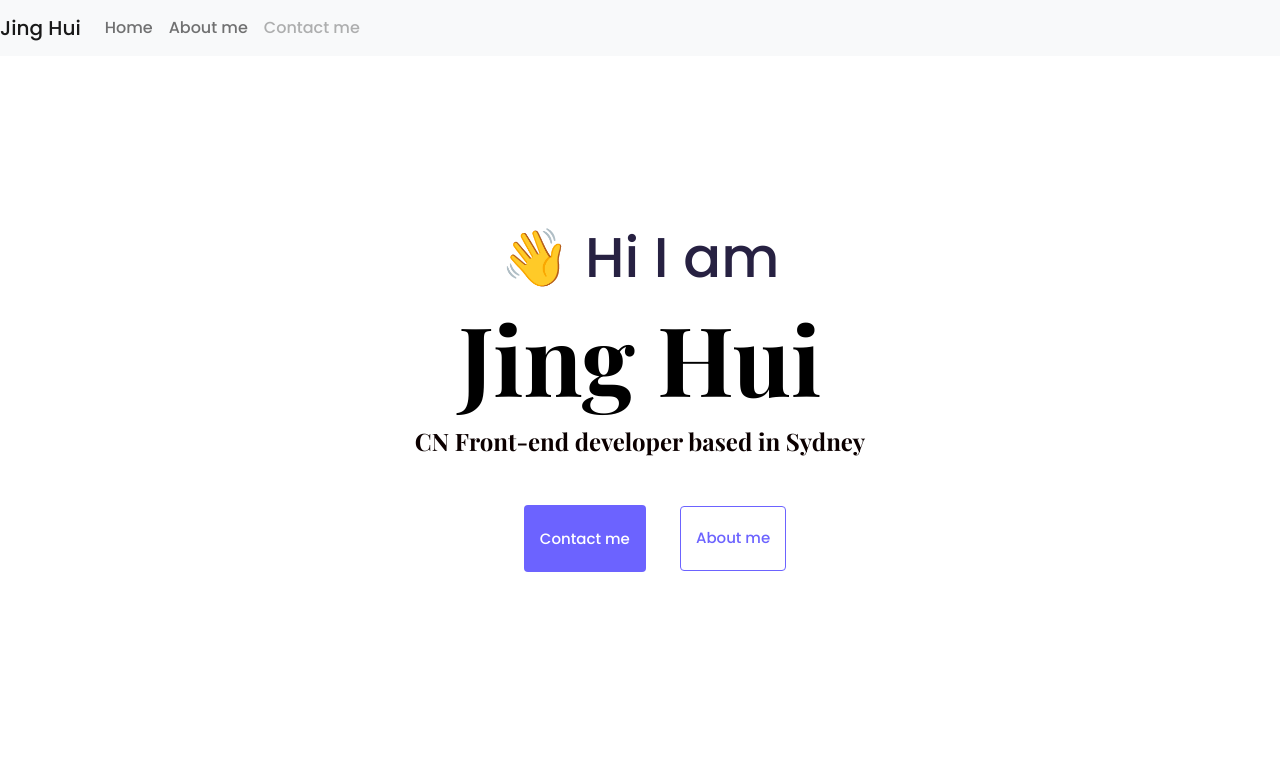
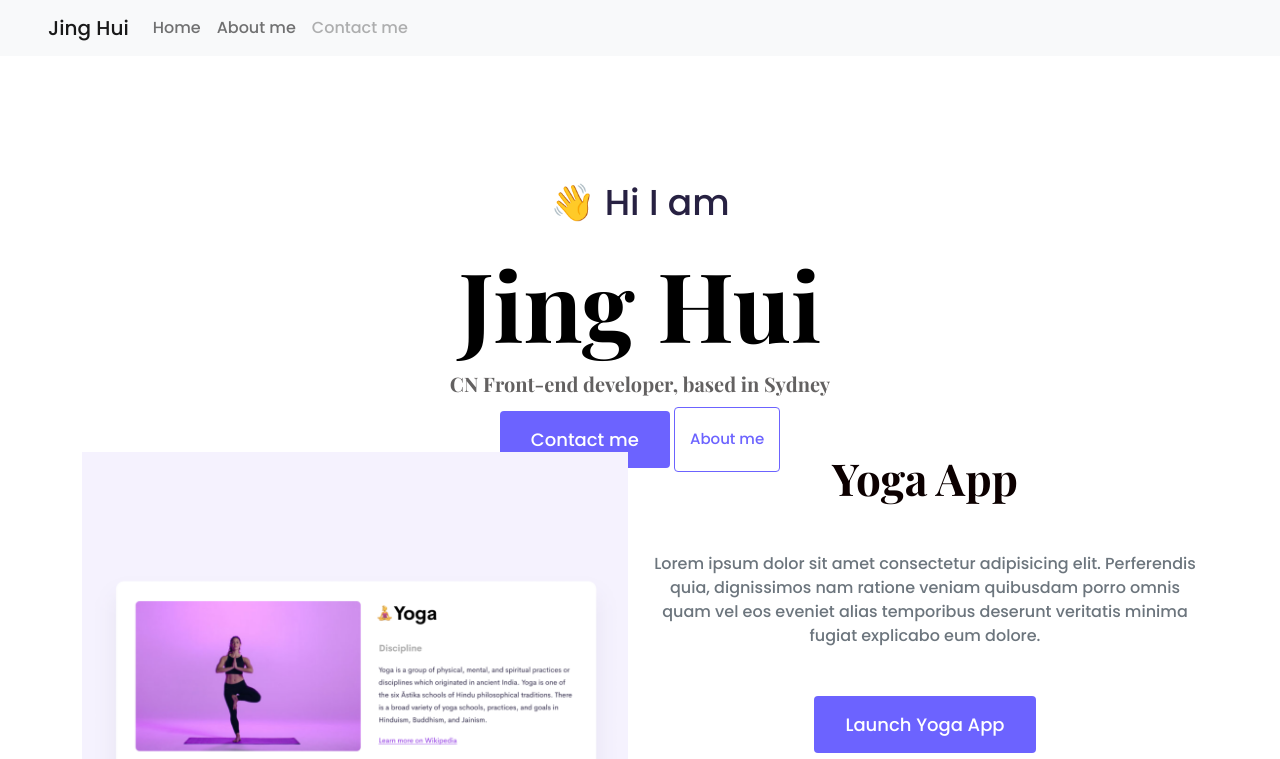
Before and after one commit to 934192776/ResponsiveHomeworkWeek4, a plain HTML site: page index.html in a window 1280 px wide. Shown: the top 759 px of the page. Drawn offline with nearby package versions, Linux system fonts and the light colour scheme.

Commit message:
update html

```diff
--- a/index.html
+++ b/index.html
@@ -4,7 +4,7 @@
     <meta charset="UTF-8" />
     <meta http-equiv="X-UA-Compatible" content="IE=edge" />
     <meta name="viewport" content="width=device-width, initial-scale=1.0" />
-    <title>SheCodes Portfolio</title>
+    <title>Jing Hui Portfolio</title>
 
     <link
       href="https://cdn.jsdelivr.net/npm/bootstrap@5.0.0-beta2/dist/css/bootstrap.min.css"
@@ -30,7 +30,7 @@
     ></script>
   </head>
   <body>
-    <nav class="navbar navbar-expand-lg navbar-light bg-light">
+    <nav class="navbar navbar-expand-lg navbar-light bg-light ps-5">
         <a class="navbar-brand" href="#">Jing Hui</a>
         <button class="navbar-toggler" type="button" data-toggle="collapse" data-target="#navbarNav" aria-controls="navbarNav" aria-expanded="false" aria-label="Toggle navigation">
           <span class="navbar-toggler-icon"></span>
@@ -53,20 +53,20 @@
     <div class="hero">
       <p>👋 Hi I am</p>
       <h1>Jing Hui</h1>
-      <h2 class="mb-3"> CN Front-end developer based in Sydney</h2>
+      <h2> CN Front-end developer, based in Sydney</h2>
       <div>
         <a href="#" class="btn btn-branding">Contact me</a>
         <a href="#" class="btn btn-branding-outline">About me</a>
       </div>
     </div>
-    <div class="container mb-5">
+    <div class="container text-center">
       <div class="row mb-5">
         <div class="col d-none d-lg-block">
           <img src="images/yoga.png" class="img-fluid" alt="" />
         </div>
         <div class="col">
           <div class="project-desciption">
-            <h2 class="mb-3">Yoga App</h2>
+            <h2 class="mb-5">Yoga App</h2>
             <p class="mb-5 text-muted">
                 Lorem ipsum dolor sit amet consectetur adipisicing elit. Perferendis quia, dignissimos nam ratione veniam quibusdam porro omnis quam vel eos eveniet alias temporibus deserunt veritatis minima fugiat explicabo eum dolore.
             </p>
--- a/styles/portfolio.css
+++ b/styles/portfolio.css
@@ -30,12 +30,14 @@
 
   .hero {
     text-align: center;
-    padding: 160px 20px;
+    padding: 160px 20px 20px;
+    margin-top: -40px;
+    margin-bottom: -40px;
   }
 
   .hero p {
-    font-size: 56px;
-    margin: 0;
+    font-size: 36px;
+    margin-top: 0;
     color: #272142;
   }
 
@@ -43,17 +45,17 @@
     font-family: var(--heading-font-family);
     font-weight: normal;
     line-height: 1.5;
-    font-size: 24px;
+    font-size: 20px;
+    color:rgb(99, 97, 97);
   }
 
   .btn-branding {
     background: var(--branding-color);
     border-radius: 4px;
     color: white;
-    font-size: 15px;
+    font-size: 18px;
     line-height: 25px;
-    padding: 20px 15px;
-    margin:30px;
+    padding: 15px 30px;
   }
 
   .btn-branding-outline {
@@ -67,13 +69,10 @@
     padding: 120px 60px;
   }
 
-  .img  {
-    font-size:50px;
-  }
-  @media (max-width: 600px) {
+
+  @media (max-width: 900px) {
     h1 {
-      font-size: 94px;
-      line-height: 2;
+      font-size: 44px;
     }
 
     h2 {
```
